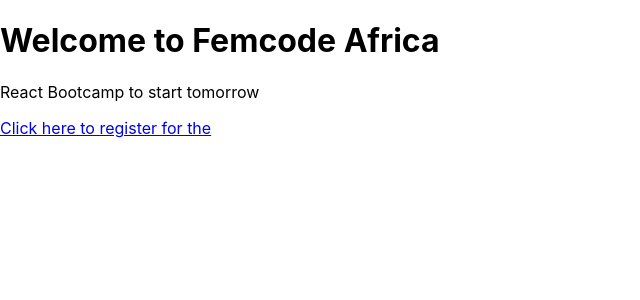
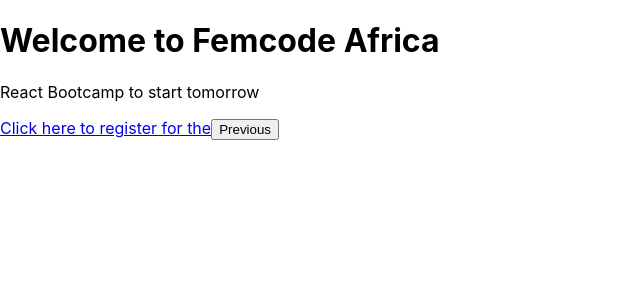
Before and after one commit to Ahuoyiza/React-Course-2023, a React (Create React App) app in the folder Class Activities/multi-step-form/: page / in a window 1280 px wide. Shown: the top 300 px of the page, without its empty margins (0-640 px from the left). Built offline with nearby package versions, Linux system fonts and the light colour scheme.

Commit message:
added conditional rendering to the app.js

```diff
--- a/Class Activities/multi-step-form/src/App.js
+++ b/Class Activities/multi-step-form/src/App.js
@@ -53,8 +53,12 @@
         <Link to="/register">Click here to register for the</Link>
         <Routes>
           <Route exact path="/register" component={Step1} />
+          <Route path="/step2" component={Step2} />
+          <Route path="/step3" component={Step3} />
           <Route path="/success" component={SuccessPage} />
         </Routes>
+        {step === 1 && <button onClick={this.prevStep}>Previous</button>}
+        {step === 4 && <button onClick={this.nextStep}>Next</button>}
       </Router>
     );
   }
```
